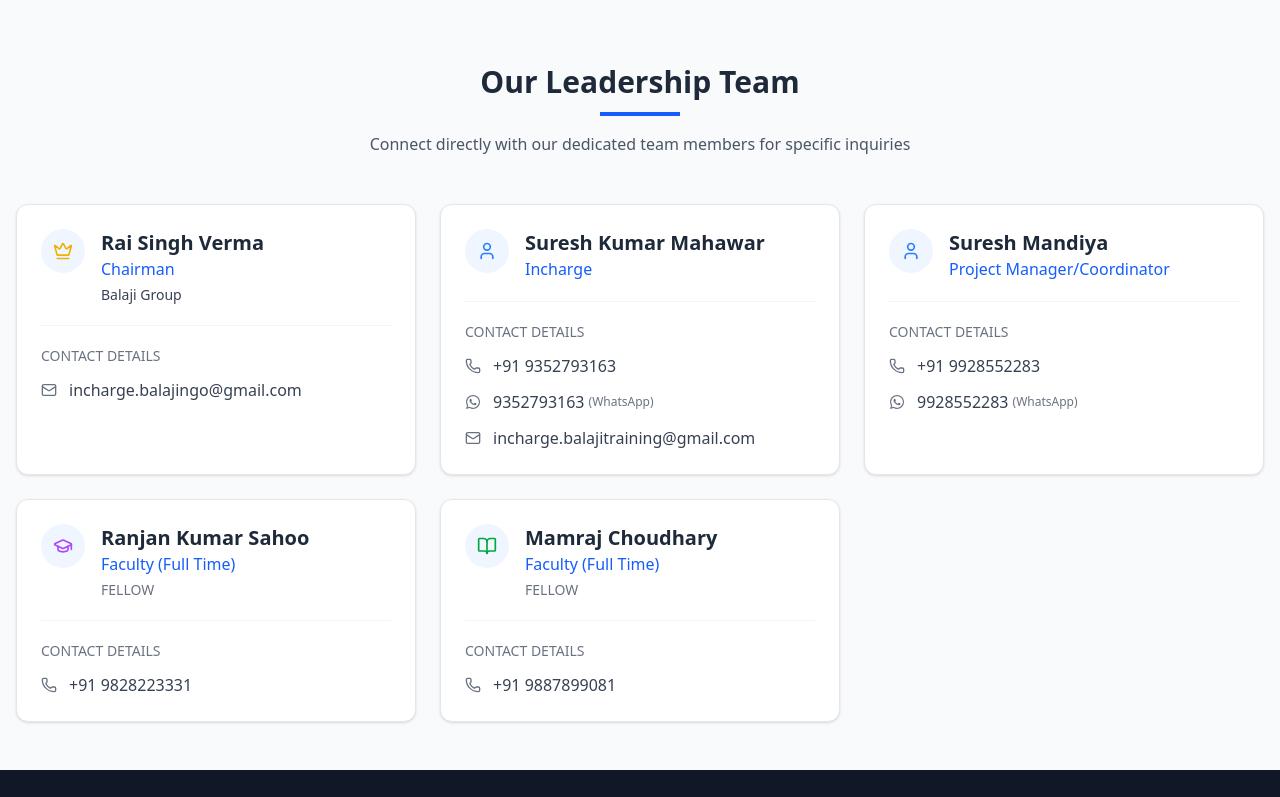
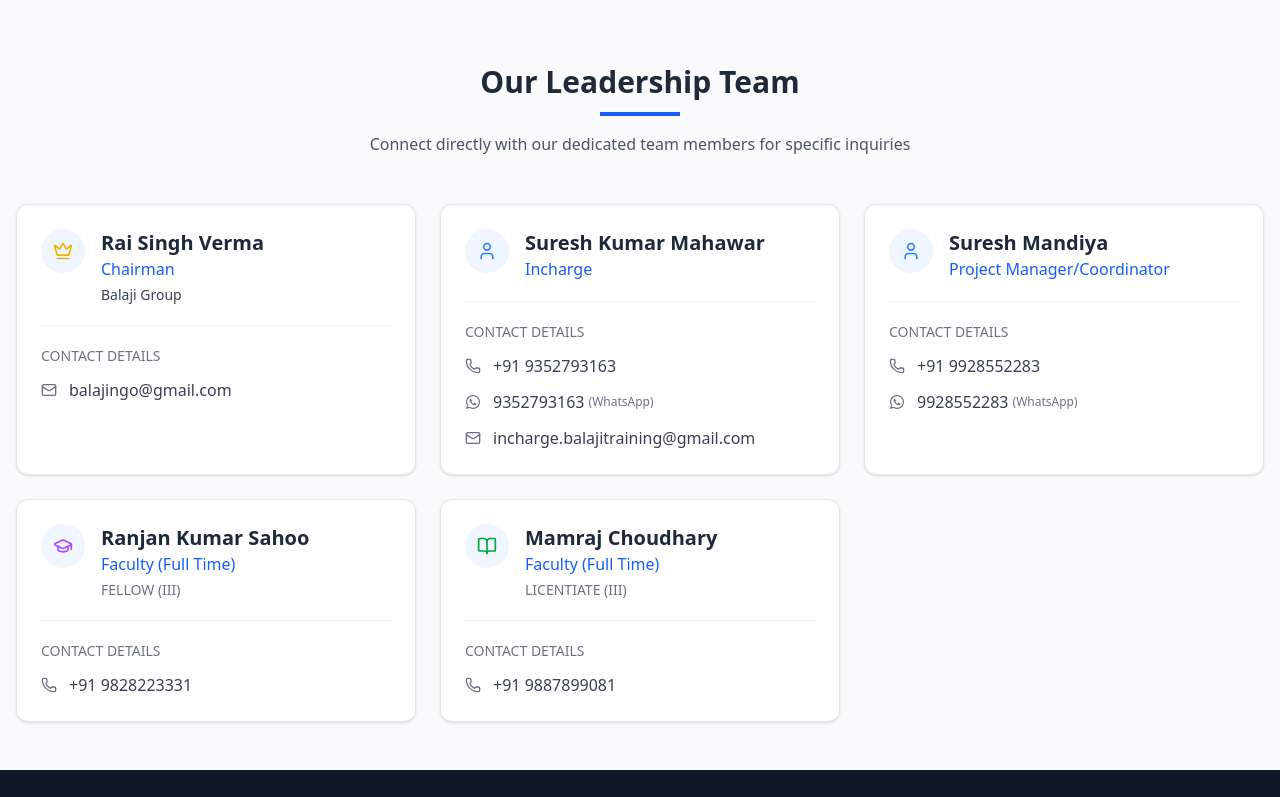
Before and after one commit to balajitraining/-Training-Project-With-Certificate-Generate-Frontend-Code, a Next.js app: page /contact in a window 1280 px wide. Shown: the part 980-1777 px from the top of the page. Built offline with nearby package versions, Linux system fonts and the light colour scheme; no server answers.

Commit message:
Update page.jsx

```diff
--- a/app/contact/page.jsx
+++ b/app/contact/page.jsx
@@ -69,7 +69,7 @@ const ContactPage = () => {
       company: "Balaji Group",
       icon: <Crown className="text-yellow-500" size={20} />,
       contacts: [
-         { type: "email", value: "incharge.balajingo@gmail.com", icon: <Mail size={16} /> }
+         { type: "email", value: "balajingo@gmail.com", icon: <Mail size={16} /> }
       ]
     },
     {
@@ -92,7 +92,7 @@ const ContactPage = () => {
     {
       name: "Ranjan Kumar Sahoo",
       position: "Faculty (Full Time)",
-      qualification: "FELLOW",
+      qualification: "FELLOW (III)",
       icon: <GraduationCap className="text-purple-500" size={20} />,
       contacts: [
         { type: "phone", value: "9828223331", icon: <Phone size={16} /> }
@@ -101,7 +101,7 @@ const ContactPage = () => {
     {
       name: "Mamraj Choudhary",
       position: "Faculty (Full Time)",
-      qualification: "FELLOW",
+      qualification: "LICENTIATE (III)",
       icon: <BookOpen className="text-green-600" size={20} />,
       contacts: [
         { type: "phone", value: "9887899081", icon: <Phone size={16} /> }
@@ -178,7 +178,7 @@ const ContactPage = () => {
                   <h3 className="text-lg font-medium text-gray-800 mb-1">Head Office Address</h3>
                   <p className="text-gray-600">
                     Balaji Shikshan Sansthan Samiti<br />
-                    523 Mansarovar, Jaipur<br />
+                    523 , 5th Floor, Mansarovar Plaza, Mansarovar, Jaipur<br />
                     Rajasthan - 302020
                   </p>
                 </div>
```
